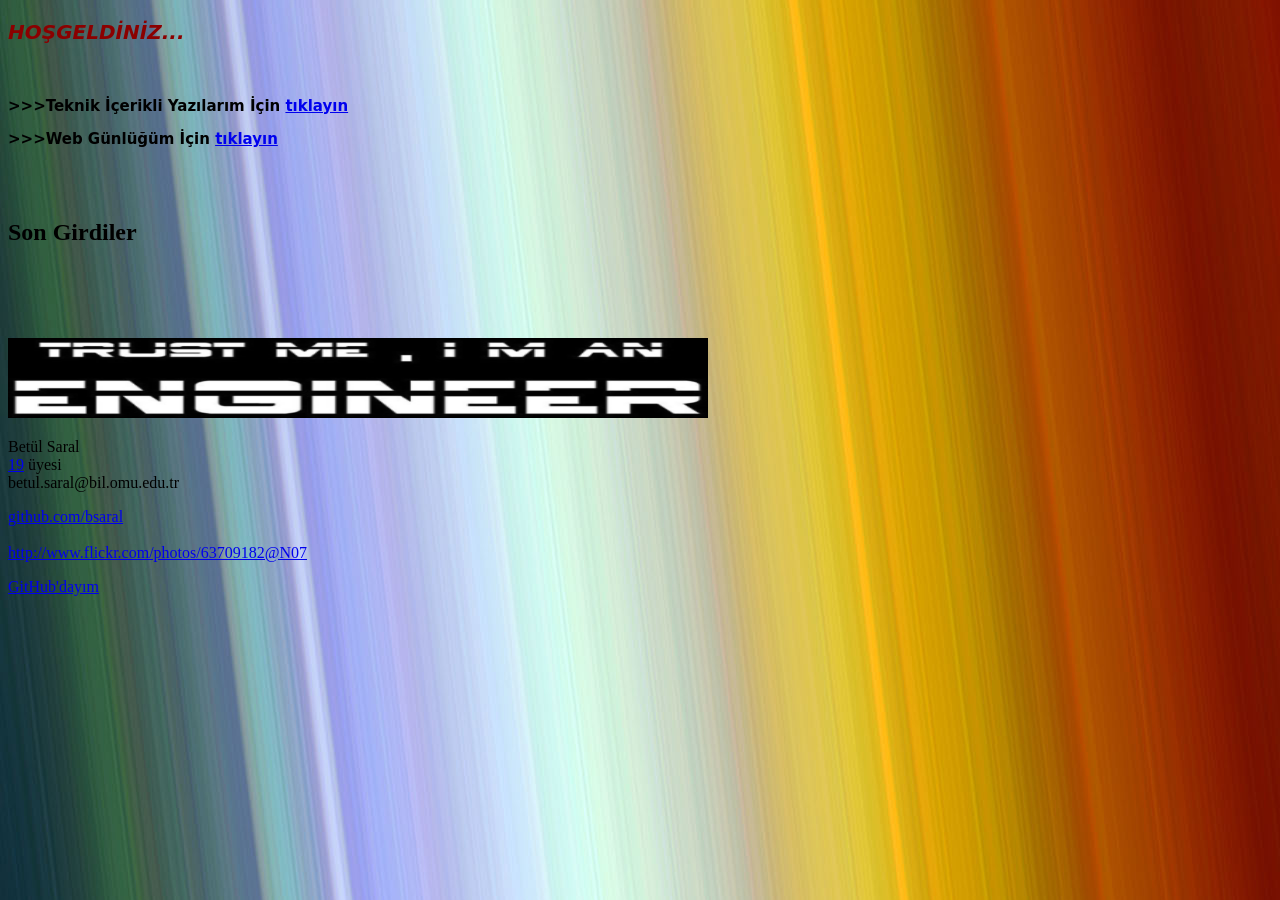
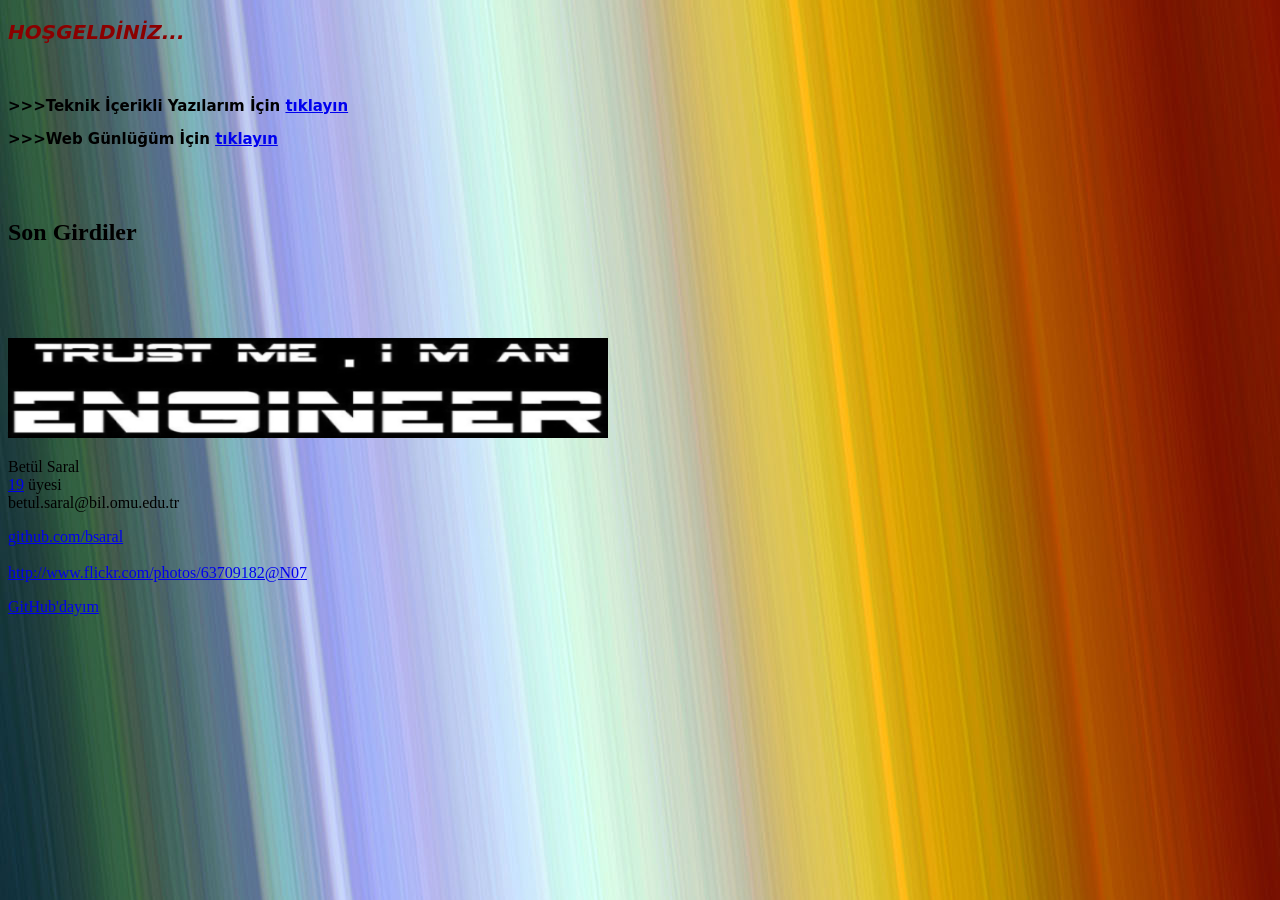
Before and after one commit to VuralAcar/bsaral.github.com, a Jekyll site: the page built from index.html, in a window 1280 px wide. Built offline with Jekyll 4.4.1, drawn with Linux system fonts in a browser that asks for light colours.

Commit message:
resimler

```diff
--- a/index.html
+++ b/index.html
@@ -21,6 +21,6 @@ title: ---bsaral---
 <br>
 <br>
 <br>
-  <img src ="/images/banner3.png" width="700 " height="80"/>
+  <img src ="/images/banner3.png" width="600 " height="100"/>
 
 </div>
```
